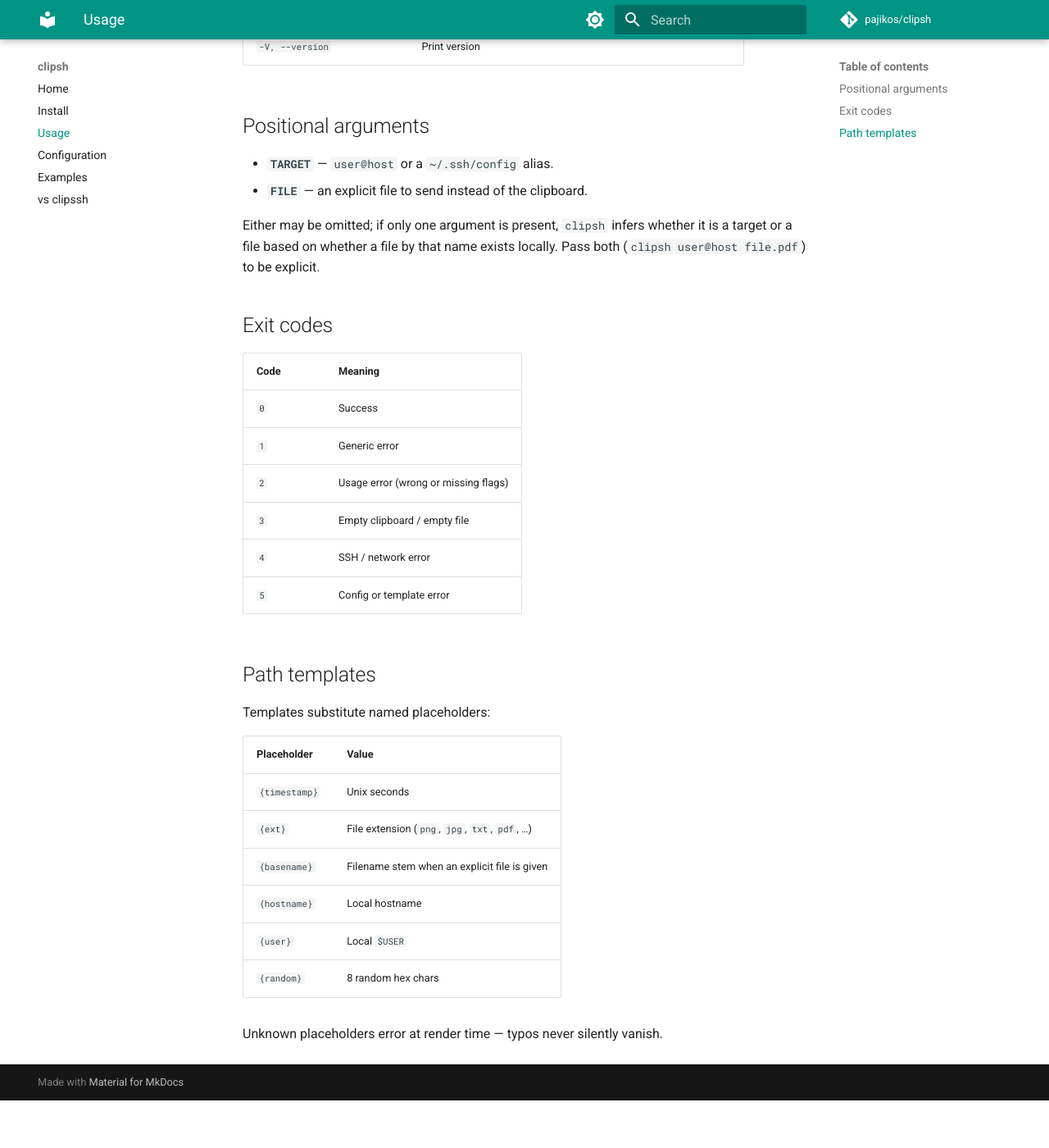
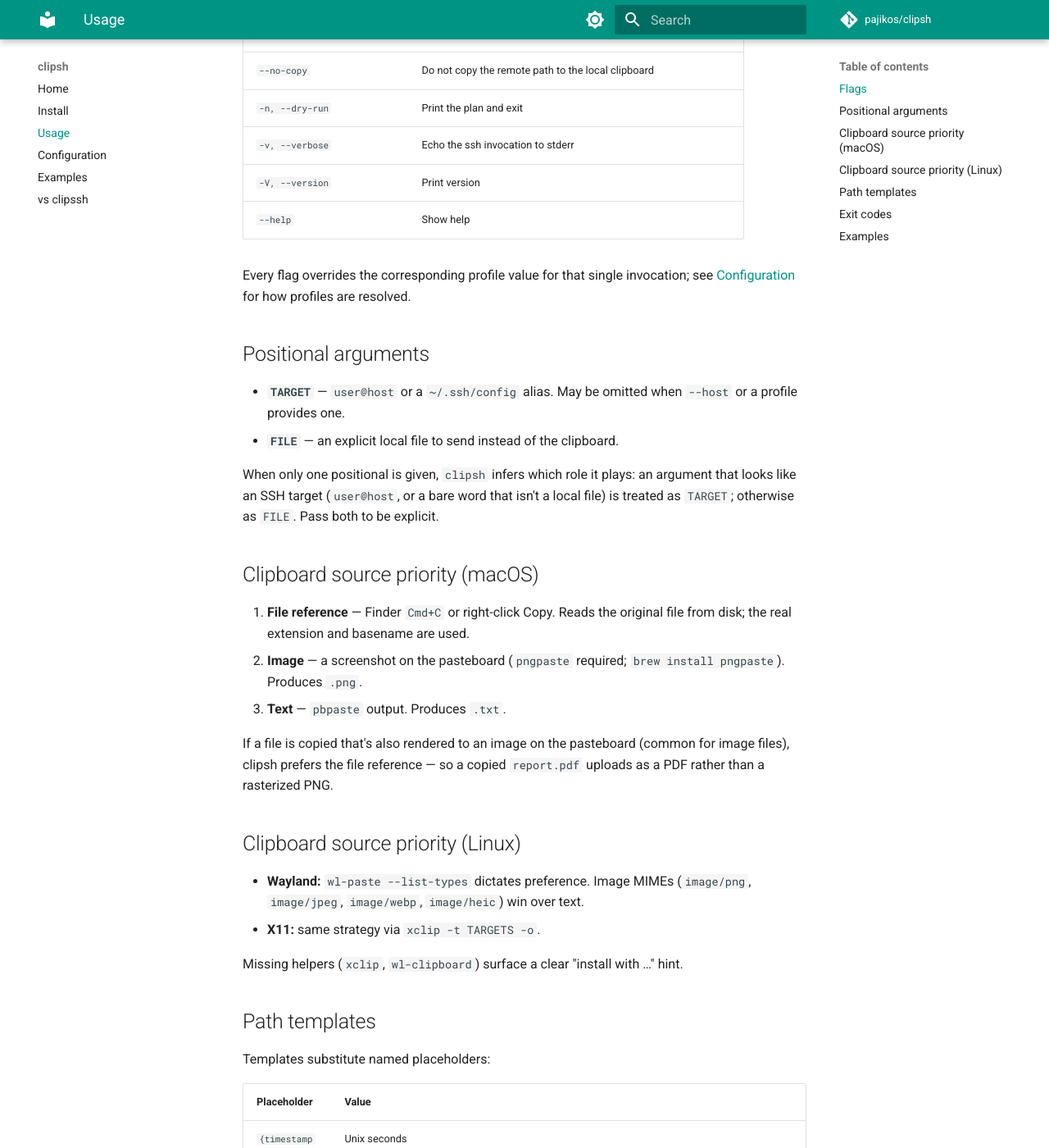
Before and after one commit to pajikos/clipsh, an MkDocs documentation site: the page built from docs/usage.md, in a window 1280 px wide and 1400 px high, scrolled down 702 px. Shown: the whole window at 82% size. Built offline with MkDocs 1.6.1 and Material for MkDocs 9.7.7, drawn with Linux system fonts in a browser that asks for light colours; comment, search, counter and statistics services are not loaded; before the commit the page ends 2044 px from its top, so only the background shows below that; some of the changed text lies outside the part shown.

Commit message:
docs(usage): sync with v0.4.0 CLI surface
Backfill --profile, --hook, tmux-submit, mkdir-p remote behavior, and
updated {basename} description. The page had drifted behind the CLI
since v0.2.

````diff
--- a/docs/usage.md
+++ b/docs/usage.md
@@ -4,28 +4,80 @@
 clipsh [flags] [TARGET] [FILE]
 ```
 
+## Flags
+
 | Flag | Description |
 |---|---|
+| `-P, --profile NAME` | Config profile name (overrides `CLIPSH_PROFILE` env var) |
 | `-H, --host TARGET` | SSH target (alternative to positional) |
 | `-p, --port N` | SSH port |
 | `-i, --identity PATH` | SSH identity file |
 | `-J, --jump HOST` | ProxyJump host |
 | `-o, --ssh-opt KEY=VAL` | Extra `ssh -o` option (repeatable) |
 | `-r, --remote-path TMPL` | Remote path template (default `/tmp/clipsh-{timestamp}.{ext}`) |
-| `--source auto\|clip\|file` | Force content source |
-| `--no-copy` | Do not copy remote path to local clipboard |
+| `--hook SPEC` | Post-upload hook — see [Hooks](config.md#hooks) |
+| `--source auto\|clip\|file` | Force content source (default `auto`) |
+| `--no-copy` | Do not copy the remote path to the local clipboard |
 | `-n, --dry-run` | Print the plan and exit |
-| `-v, --verbose` | Echo ssh invocation to stderr |
+| `-v, --verbose` | Echo the ssh invocation to stderr |
 | `-V, --version` | Print version |
+| `--help` | Show help |
+
+Every flag overrides the corresponding profile value for that single
+invocation; see [Configuration](config.md) for how profiles are
+resolved.
 
 ## Positional arguments
 
-- **`TARGET`** — `user@host` or a `~/.ssh/config` alias.
-- **`FILE`** — an explicit file to send instead of the clipboard.
+- **`TARGET`** — `user@host` or a `~/.ssh/config` alias. May be omitted
+  when `--host` or a profile provides one.
+- **`FILE`** — an explicit local file to send instead of the clipboard.
 
-Either may be omitted; if only one argument is present, `clipsh` infers
-whether it is a target or a file based on whether a file by that name exists
-locally. Pass both (`clipsh user@host file.pdf`) to be explicit.
+When only one positional is given, `clipsh` infers which role it plays:
+an argument that looks like an SSH target (`user@host`, or a bare word
+that isn't a local file) is treated as `TARGET`; otherwise as `FILE`.
+Pass both to be explicit.
+
+## Clipboard source priority (macOS)
+
+1. **File reference** — Finder `Cmd+C` or right-click Copy. Reads the
+   original file from disk; the real extension and basename are used.
+2. **Image** — a screenshot on the pasteboard (`pngpaste` required;
+   `brew install pngpaste`). Produces `.png`.
+3. **Text** — `pbpaste` output. Produces `.txt`.
+
+If a file is copied that's also rendered to an image on the pasteboard
+(common for image files), clipsh prefers the file reference — so a
+copied `report.pdf` uploads as a PDF rather than a rasterized PNG.
+
+## Clipboard source priority (Linux)
+
+- **Wayland:** `wl-paste --list-types` dictates preference. Image MIMEs
+  (`image/png`, `image/jpeg`, `image/webp`, `image/heic`) win over text.
+- **X11:** same strategy via `xclip -t TARGETS -o`.
+
+Missing helpers (`xclip`, `wl-clipboard`) surface a clear
+"install with …" hint.
+
+## Path templates
+
+Templates substitute named placeholders:
+
+| Placeholder | Value |
+|---|---|
+| `{timestamp}` | Unix seconds |
+| `{ext}` | File extension (`png`, `jpg`, `txt`, `pdf`, `md`, …) |
+| `{basename}` | Original filename stem — the real name when a file is on the clipboard or named on the CLI; `"clipboard"` for raw image / text paste |
+| `{hostname}` | Local hostname |
+| `{user}` | Local `$USER` |
+| `{random}` | 8 random hex characters |
+
+Unknown placeholders produce an error at render time — typos never
+silently vanish into an empty string.
+
+The parent directory of the rendered path is `mkdir -p`'d on the
+remote before the upload, so templates pointing at not-yet-existing
+subdirectories just work.
 
 ## Exit codes
 
@@ -38,17 +90,38 @@ locally. Pass both (`clipsh user@host file.pdf`) to be explicit.
 | `4` | SSH / network error |
 | `5` | Config or template error |
 
-## Path templates
+## Examples
 
-Templates substitute named placeholders:
+Minimal — send the clipboard to a host:
 
-| Placeholder | Value |
-|---|---|
-| `{timestamp}` | Unix seconds |
-| `{ext}` | File extension (`png`, `jpg`, `txt`, `pdf`, …) |
-| `{basename}` | Filename stem when an explicit file is given |
-| `{hostname}` | Local hostname |
-| `{user}` | Local `$USER` |
-| `{random}` | 8 random hex chars |
+```sh
+clipsh user@dev.example.com
+```
 
-Unknown placeholders error at render time — typos never silently vanish.
+Send a file, preserving its real name via `{basename}`:
+
+```sh
+clipsh -r '/srv/inbox/{basename}.{ext}' user@dev.example.com ./report.pdf
+# → /srv/inbox/report.pdf
+```
+
+Use a profile, override the hook ad-hoc:
+
+```sh
+clipsh -P dev --hook tmux-submit:main
+```
+
+Force the source to text (useful when the clipboard also has a file
+reference you want to ignore):
+
+```sh
+clipsh --source clip user@host
+```
+
+Preview without uploading:
+
+```sh
+clipsh -n -P dev
+# would upload 108 bytes (png) to dev.local:/tmp/clipboard.png
+# would run hook: tmux:main
+```
````
